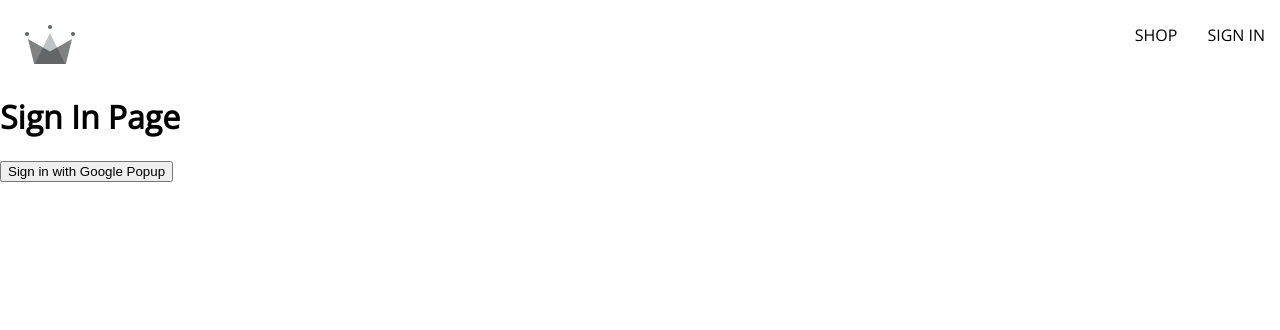
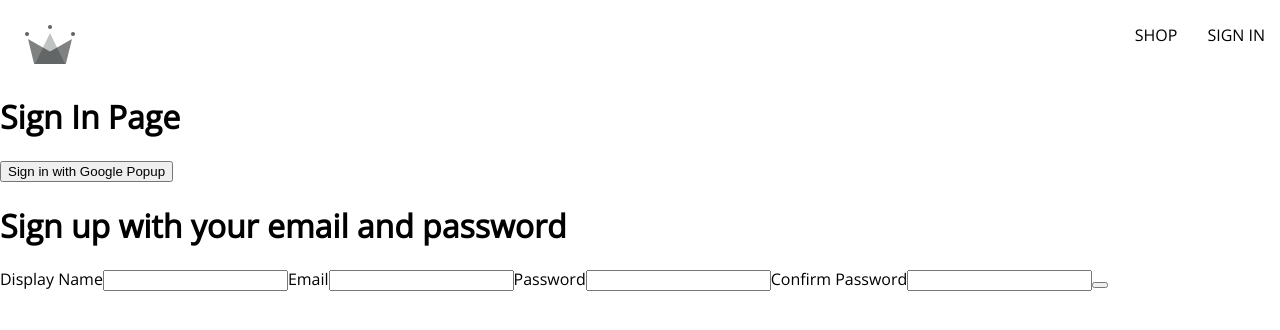
Before and after one commit to annvilla1998/Crown-Clothing, a React (Create React App) app: page /sign-in in a window 1280 px wide. Shown: the top 330 px of the page. Built offline with nearby package versions, Linux system fonts and the light colour scheme; a web font is replaced by a local one.

Commit message:
set up sign in form

```diff
--- /dev/null
+++ b/src/components/sign-up/sign-up.component.jsx
@@ -0,0 +1,60 @@
+import { useState } from 'react';
+
+const defaultFormFields = {
+    displayName: '',
+    email: '',
+    password: '',
+    confirmPassword: ''
+}
+
+
+
+const SignUpForm = () => {
+    const [formFields, setFormFields] = useState(defaultFormFields);
+    const { displayName, email, password, confirmPassword } = formFields;
+
+    const handleChange = (event) => {
+        const { name, value } = event.target;
+
+        setFormFields({ ...formFields, [name]: value });
+    }
+
+    return (
+        <div>
+            <h1>Sign up with your email and password</h1>
+            <form onSubmit={() => {}}>
+                <label>Display Name</label>
+                <input type="text"
+                name="displayName"
+                onChange={handleChange}
+                value={displayName}
+                required/>
+
+                <label>Email</label>
+                <input type="email"
+                name="email"
+                onChange={handleChange}
+                value={email}
+                required/>
+
+                <label>Password</label>
+                <input type="password"
+                name="password"
+                onChange={handleChange}
+                value={password}
+                required/>
+
+                <label>Confirm Password</label>
+                <input type="password"
+                name="confirmPassword"
+                onChange={handleChange}
+                value={confirmPassword}
+                required/>
+
+                <button type="submit"></button>
+            </form>
+        </div>
+    )
+};
+
+export default SignUpForm
--- a/src/routes/sign-in/sign-in.component.jsx
+++ b/src/routes/sign-in/sign-in.component.jsx
@@ -1,16 +1,22 @@
-import { signInWithGooglePopup, createUserDocumentFromAuth } from '../../utils/firebase/firebase.utils'
+import {
+    signInWithGooglePopup,
+    createUserDocumentFromAuth } from '../../utils/firebase/firebase.utils';
+import SignUpForm from '../../components/sign-up/sign-up.component'
+
+const SignIn = () => {
 
 
-const SignIn = () => {
     const logGoogleUser = async () => {
         const { user } = await signInWithGooglePopup();
         const userDocRef = await createUserDocumentFromAuth(user);
     }
 
+
     return (
         <div>
             <h1>Sign In Page</h1>
             <button onClick={logGoogleUser}>Sign in with Google Popup</button>
+            <SignUpForm />
         </div>
     )
 }
--- a/src/utils/firebase/firebase.utils.js
+++ b/src/utils/firebase/firebase.utils.js
@@ -1,7 +1,6 @@
 // Import the functions you need from the SDKs you need
 import { initializeApp } from "firebase/app";
 import { getAuth,
-    signInWithRedirect,
     signInWithPopup,
     GoogleAuthProvider } from 'firebase/auth';
 
@@ -28,14 +27,14 @@
 const firebaseApp = initializeApp(firebaseConfig);
 
 // Configure Google provider
-const provider = new GoogleAuthProvider();
+const googleProvider = new GoogleAuthProvider();
 
-provider.setCustomParameters({
+googleProvider.setCustomParameters({
     prompt: "select_account"
 });
 
 export const auth = getAuth();
-export const signInWithGooglePopup = () => signInWithPopup(auth, provider);
+export const signInWithGooglePopup = () => signInWithPopup(auth, googleProvider);
 
 
 //Configure Database
```
Also changed, not shown: src/components/sign-up/sign-up.styles.scss (added).
